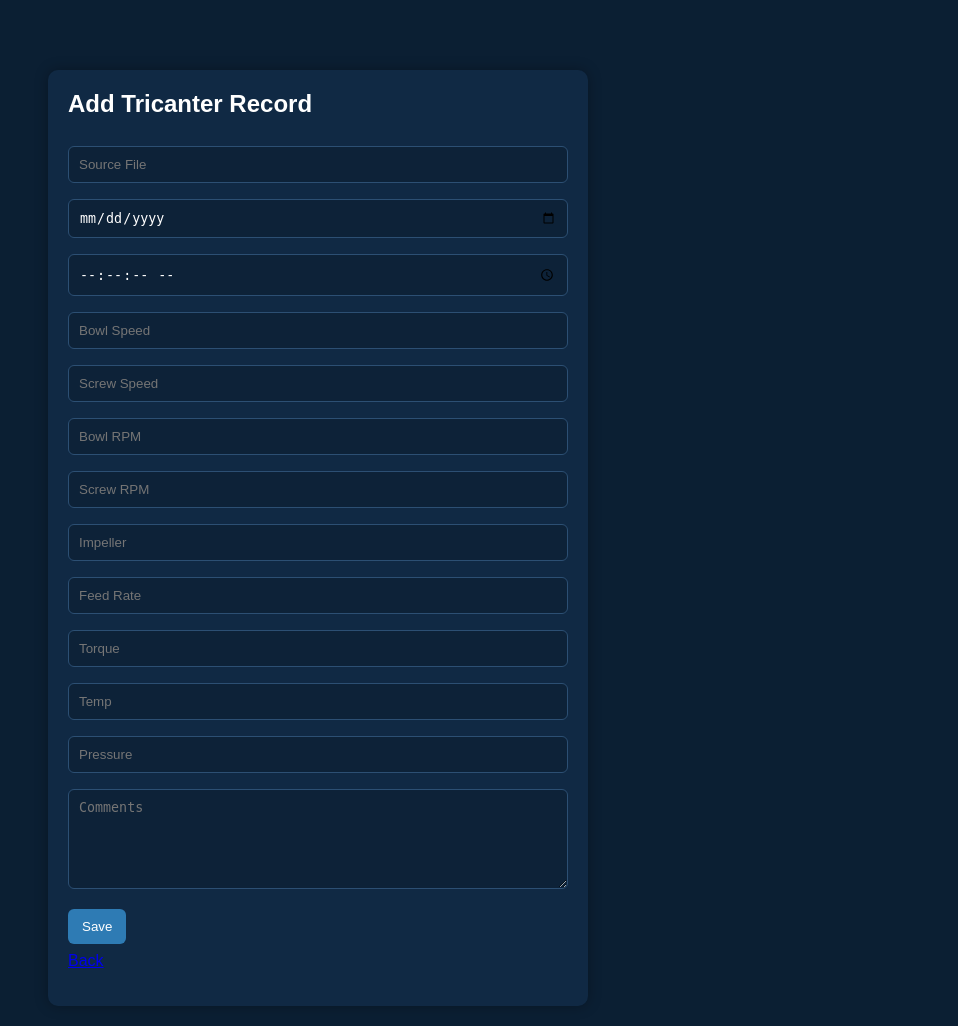
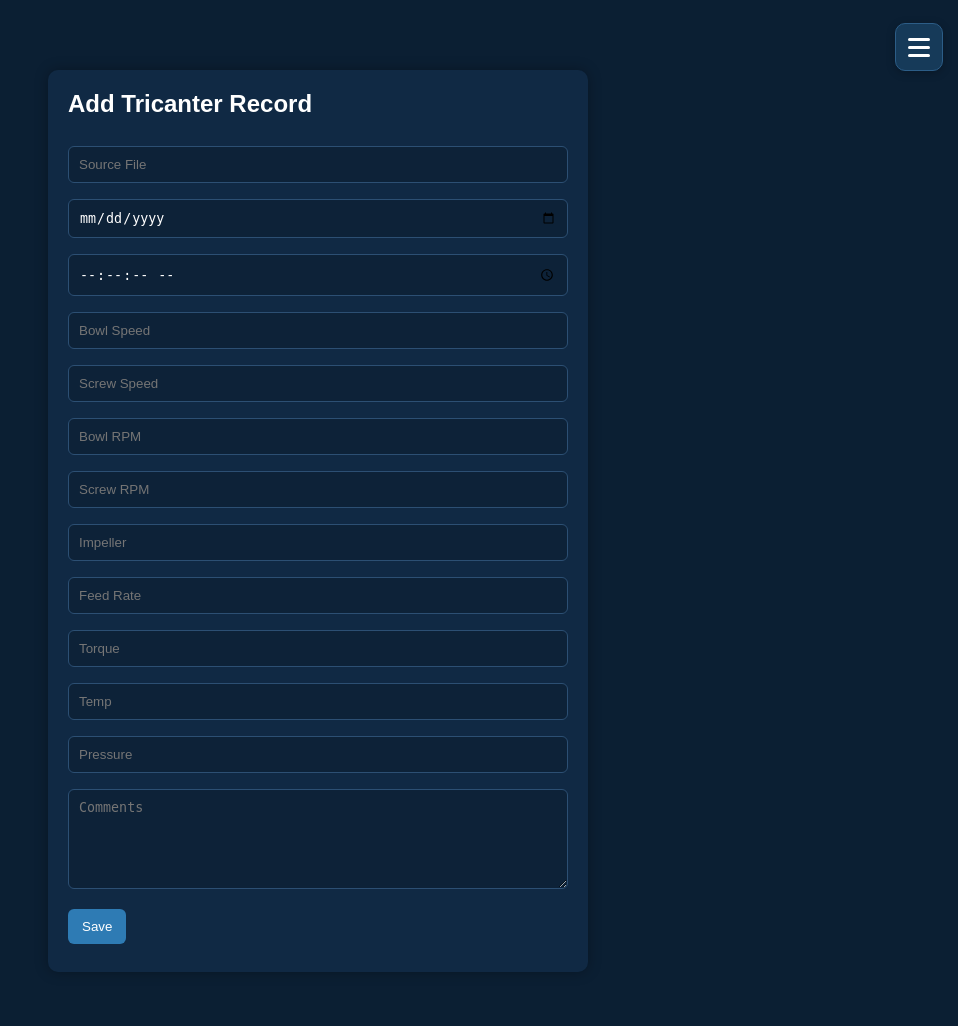
Before and after one commit to zjbradbury/myapp, a PHP site: page /c69t/tricanter_add.php in a window 1280 px wide. Shown: the whole page, without its empty margins (322-1280 px from the left). After the commit the page ends 972 px from the top, so only its background shows below. Run offline with PHP 8.4, Linux system fonts and the light colour scheme; the visitor is signed in with stand-in values (Sample User, id 1).

Commit message:
Update tricanter_add.php

```diff
--- a/c69t/tricanter_add.php
+++ b/c69t/tricanter_add.php
@@ -36,6 +36,7 @@ if ($_SERVER["REQUEST_METHOD"] === "POST") {
     <link rel="stylesheet" href="style.css">
 </head>
 <body>
+<?php require_once "nav.php"; ?>
 <div class="container">
     <h2>Add Tricanter Record</h2>
     <form method="post">
@@ -54,7 +55,6 @@ if ($_SERVER["REQUEST_METHOD"] === "POST") {
         <textarea name="comments" placeholder="Comments"></textarea>
         <button type="submit">Save</button>
     </form>
-    <p><a href="tricanter_list.php">Back</a></p>
 </div>
 </body>
 </html>
```
